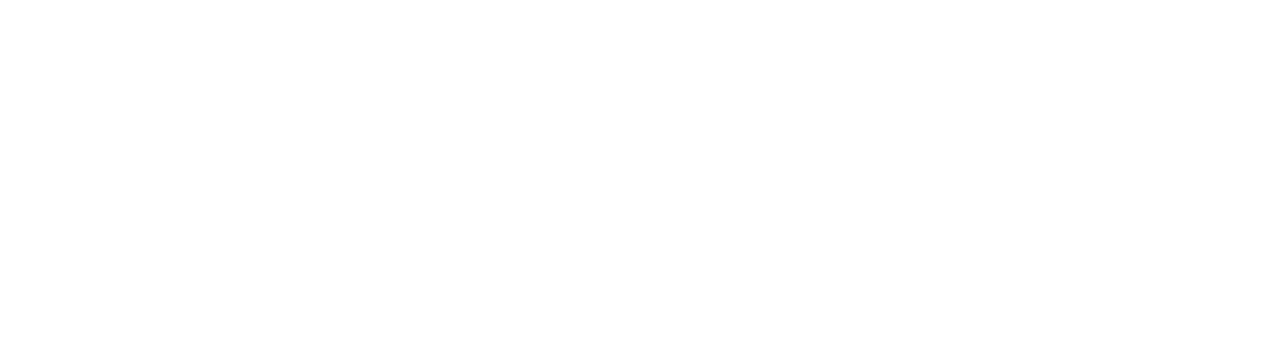
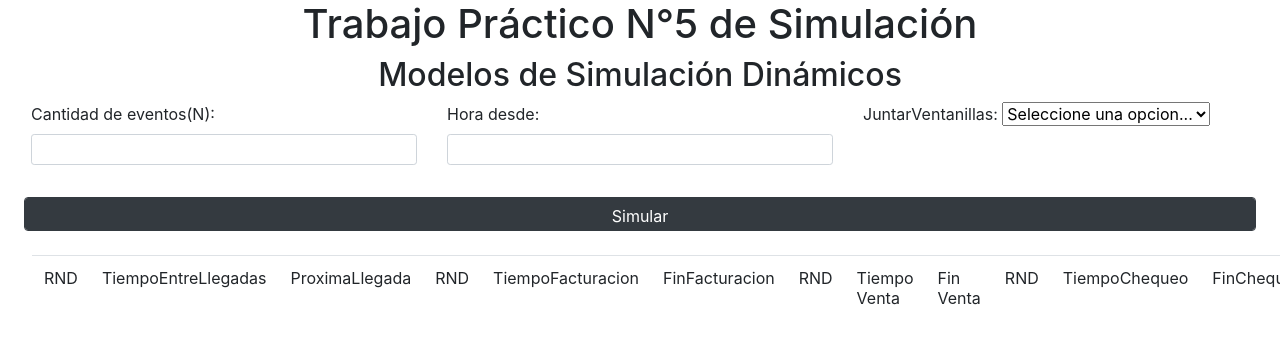
Before and after one commit to tomasDelizia/TP5-Simulacion, a website: page index.html in a window 1280 px wide. Drawn offline with nearby package versions, Linux system fonts and the light colour scheme.

Commit message:
4 files modified

```diff
--- a/EstadoEmpleado.ts
+++ b/EstadoEmpleado.ts
@@ -1,3 +1,4 @@
 export enum EstadoEmpleado {
-  LIBRE, OCUPADO
+  LIBRE,
+  OCUPADO
 }
--- a/index.html
+++ b/index.html
@@ -1 +1,115 @@
-<div id="app"></div>
+<html lang="es">
+  <head>
+    <meta charset="UTF-8" />
+    <meta http-equiv="X-UA-Compatible" content="IE=edge" />
+    <meta name="viewport" content="width=device-width, initial-scale=1.0" />
+    <title>TP5 Simulación</title>
+    <link rel="stylesheet" href="./node_modules/bootstrap/dist/css/bootstrap.css"/>
+    <div id="app"></div>
+  </head>
+
+  <body>
+    <h1 class="text-center">Trabajo Práctico N°5 de Simulación</h1>
+    <h2 class="text-center">Modelos de Simulación Dinámicos</h2>
+
+    <form>
+      <div class="row mb-3 mx-3">
+        <div class="col-md">
+          <label class="form-label" for="txtCantNros">Cantidad de eventos(N): </label>
+          <input
+            type="number"
+            class="form-control form-control-sm mb-3 tamanio"
+            id="txtCantNros"
+            name="txtCantNros"
+          />
+        </div>
+
+        <div class="col-md">
+          <label class="form-label" for="txtIndiceDesde">Hora desde:</label>
+          <input
+            type="number"
+            class="form-control form-control-sm mb-3 tamanio"
+            id="txtIndiceDesde"
+            name="txtIndiceDesde"
+          />
+        </div>
+
+        <div class="col-md">
+          <label class="form-label" for="cboJuntarVentanilla">JuntarVentanillas:</label>
+          <select class="form-select mb-3 tamanio" id="cboJuntarVentanilla">
+            <option value="0" selected>Seleccione una opcion...</option>
+            <option value="1">Si</option>
+            <option value="2">No</option>
+          </select>
+        </div>
+      </div>
+
+      <div class="row mb-3 mx-3">
+        <button
+          class="btn btn-dark mb-2 mx-2 form-control form-control-sm"
+          id="btnSimular"
+          type="button"
+          name="btnSimular">
+          <span class="spinner-border spinner-border-sm" role="status" id="spinnerSimular" hidden></span>
+          Simular
+        </button>
+      </div>
+
+      <div id="divTablaSimulacionDinamica">
+        <div class="modal fade" tabindex="-1" role="dialog" id="spinnerModal">
+          <div class="modal-dialog modal-dialog-centered text-center" role="document">
+              <span class="fa fa-spinner fa-spin fa-3x w-100"></span>
+          </div>
+        </div>
+
+        <div class="table-responsive scrollable row mb-3 mx-3">
+          <table id="tablaSimulacionDinamica" class="table table-hover mx-3 mb-3">
+            <thead>
+              <tr>
+                <td>RND</td>
+                <td>TiempoEntreLlegadas</td>
+                <td>ProximaLlegada</td>
+                <td>RND</td>
+                <td>TiempoFacturacion</td>
+                <td>FinFacturacion</td>
+                <td>RND</td>
+                <td>Tiempo Venta</td>
+                <td>Fin Venta</td>
+                <td>RND</td>
+                <td>TiempoChequeo</td>
+                <td>FinChequeo</td>
+                <td>RND</td>
+                <td>TiempoControl</td>
+                <td>FinControl</td>
+                <td>RND</td>
+                <td>TiempoEntreZonas</td>
+                <td>FinEntreZonas</td>
+                <td>EstadoFacturacion</td>
+                <td>ColaFacturacion</td>
+                <td>EstadoVenta</td>
+                <td>ColaVenta</td>
+                <td>EstadoChequeo</td>
+                <td>ColaChequeo</td>
+                <td>EstadoControl</td>
+                <td>ColaControl</td>
+                <td>CantPasajeros A</td>
+                <td>ContadorPasajeros</td>
+                <td>AcumTiempoPasajeroSistema</td>
+                <td>AcumTiempoOciosoEmpFact</td>
+                <td>CantAtendidosVenta</td>
+                <td>LongitudMaxCola</td>
+                <td>AcumTiempoEsperaControl</td>
+                <td>ContPasajerosColaControl</td>
+                <!-- Agregar las columnas correspondientes a los pasajeros -->
+              </tr>
+            </thead>
+
+            <tbody>
+            </tbody>
+
+          </table>
+        </div>
+      </div>
+    </form>
+  </body>
+</html>
--- a/style.css
+++ b/style.css
@@ -1,3 +1,16 @@
 h1, h2 {
   font-family: Lato;
 }
+
+body{
+  background-color: burlywood;
+}
+
+.tamanio{
+  height: 36px;
+}
+
+.Sscrollable {
+  height: 30rem;
+  overflow: scroll;
+}
```
Also changed, not shown: EstadoPasajero.ts (+9 -1 lines).
